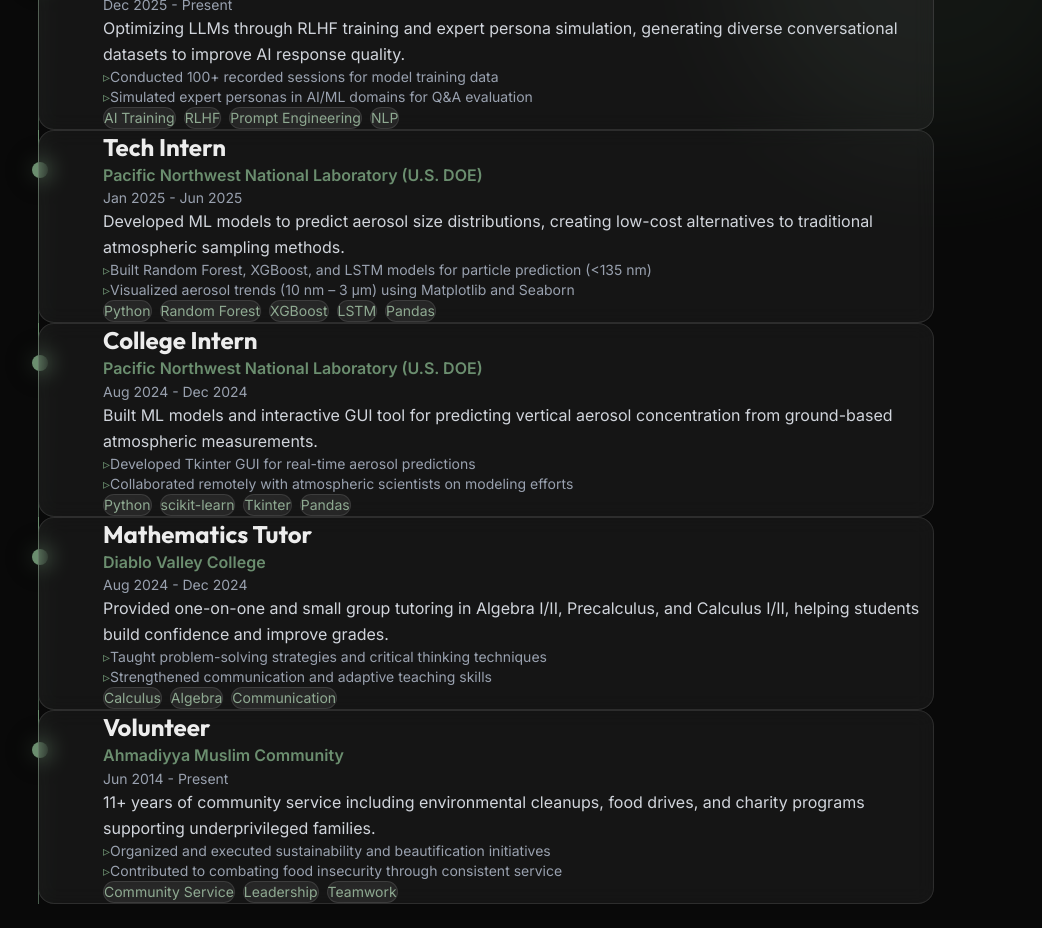
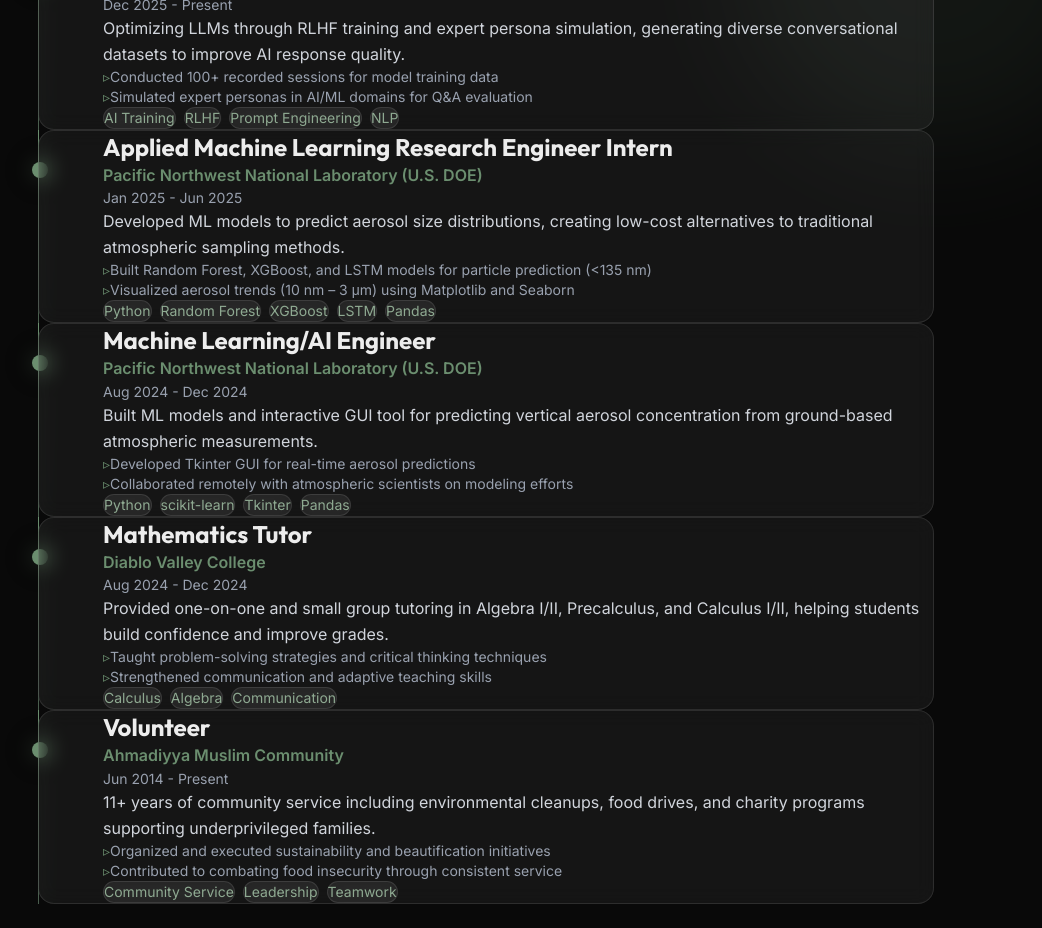
Before and after one commit to aramishf/portfolio, a Next.js app: page / in a window 1280 px wide. Shown: the part 1040-1968 px from the top of the page, without its empty margins (154-1196 px from the left). Built offline with nearby package versions, Linux system fonts and the light colour scheme.

Commit message:
Update job titles: ML/AI Engineer and Applied ML Research Engineer Intern

```diff
--- a/components/Experience.tsx
+++ b/components/Experience.tsx
@@ -31,7 +31,7 @@ const experiences = [
         tech: ["AI Training", "RLHF", "Prompt Engineering", "NLP"],
     },
     {
-        title: "Tech Intern",
+        title: "Applied Machine Learning Research Engineer Intern",
         company: "Pacific Northwest National Laboratory (U.S. DOE)",
         period: "Jan 2025 - Jun 2025",
         icon: FaBriefcase,
@@ -44,7 +44,7 @@ const experiences = [
         tech: ["Python", "Random Forest", "XGBoost", "LSTM", "Pandas"],
     },
     {
-        title: "College Intern",
+        title: "Machine Learning/AI Engineer",
         company: "Pacific Northwest National Laboratory (U.S. DOE)",
         period: "Aug 2024 - Dec 2024",
         icon: FaBriefcase,
```
